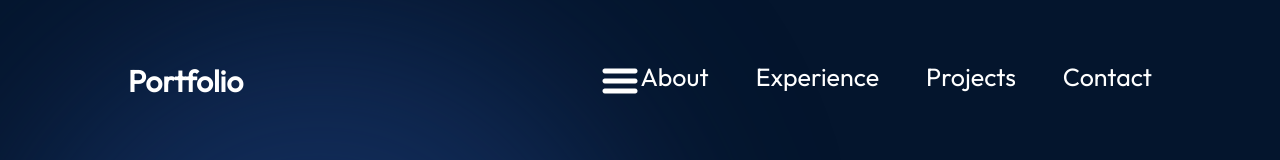
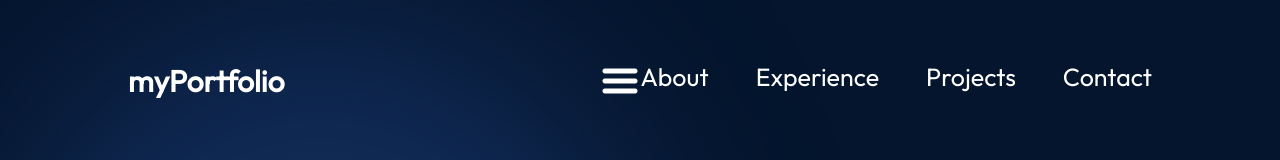
Before and after one commit to Shivanktyagi07/Portfolio-Website, a React (Vite) app: page / in a window 1280 px wide. Shown: the top 160 px of the page. Built offline with nearby package versions, Linux system fonts and the light colour scheme.

Commit message:
project testing

```diff
--- a/src/App.jsx
+++ b/src/App.jsx
@@ -1,6 +1,7 @@
 
 import styles from "./App.module.css"
 import { About } from "./Components/About/About"
+// import Contact from "./Components/Contact/Contact"
 import { Experience } from "./Components/Experience/Experience"
 import { Hero } from "./Components/Hero/Hero"
 import { Navbar } from "./Components/Navbar/Navbar"
@@ -13,6 +14,7 @@ function App() {
     <Hero/>
     <About/>
     <Experience/>
+    {/* <Contact/> */}
   </div>
   )
 }
--- a/src/Components/Hero/Hero.jsx
+++ b/src/Components/Hero/Hero.jsx
@@ -11,7 +11,7 @@ export const Hero = () => {
         <p className={styles.description}>
         Full MERN Stack-Developer | Transforming ideas into web solutions. Proficient in React, Node.js, and MongoDB. Committed to Innovation and continuous Learning . Let's connect and collaborate!
         </p>
-        <a href="mailto:myemail@email.com" className={styles.contactBtn}>
+        <a href="mailto:shivanktyagi976@gmail.com" className={styles.contactBtn}>
           Contact Me
         </a>
       </div>
--- a/src/Components/Navbar/Navbar.jsx
+++ b/src/Components/Navbar/Navbar.jsx
@@ -9,7 +9,7 @@ export const Navbar = () => {
   return (
     <nav className={styles.navbar}>
       <a className={styles.title} href="/">
-        Portfolio
+        myPortfolio
       </a>
       <div className={styles.menu}>
         <img
@@ -36,7 +36,7 @@ export const Navbar = () => {
             <a href="#projects">Projects</a>
           </li>
           <li>
-            <a href="#about">Contact</a>
+            <a href="#Contact">Contact</a>
           </li>
         </ul>
       </div>
```
